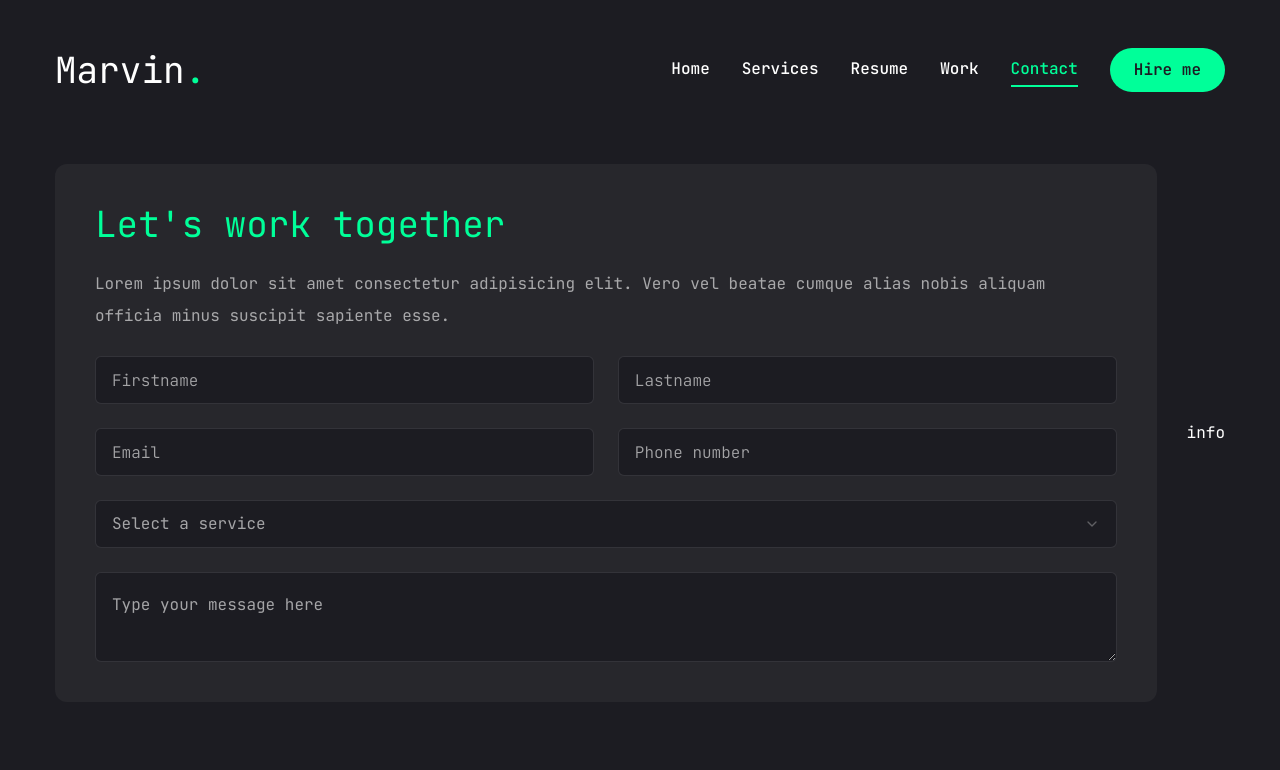
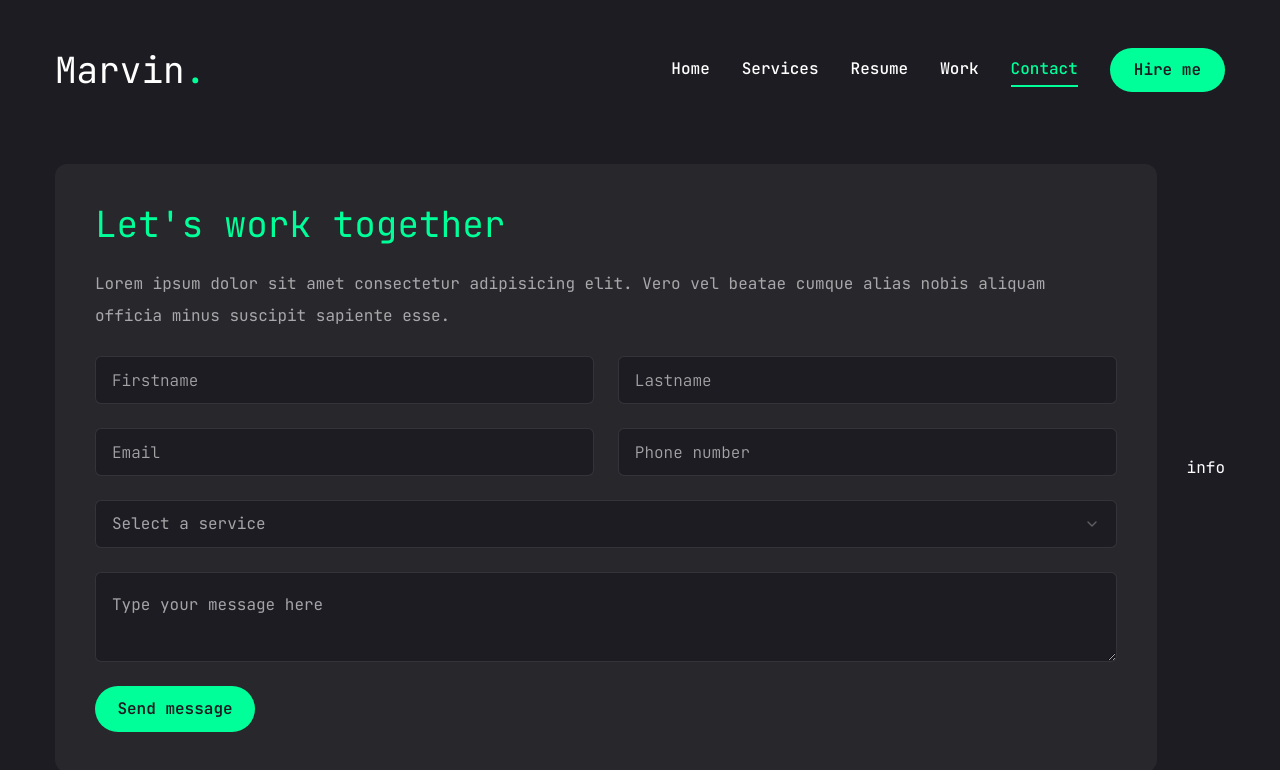
Before and after one commit to marvinok26/portfolio4, a Next.js app: page /contact in a window 1280 px wide. Shown: the top 770 px of the page. Built offline with nearby package versions, Linux system fonts and the light colour scheme.

Commit message:
contact-email page

```diff
--- a/app/contact/page.jsx
+++ b/app/contact/page.jsx
@@ -72,6 +72,8 @@ const Contact = () => {
               className="h-200px"
               placeholder="Type your message here"
               />
+              {/* btn */}
+              <Button size="md" className="max-w-40" >Send message</Button>
             </form>
           </div>
           {/* info */}
```
